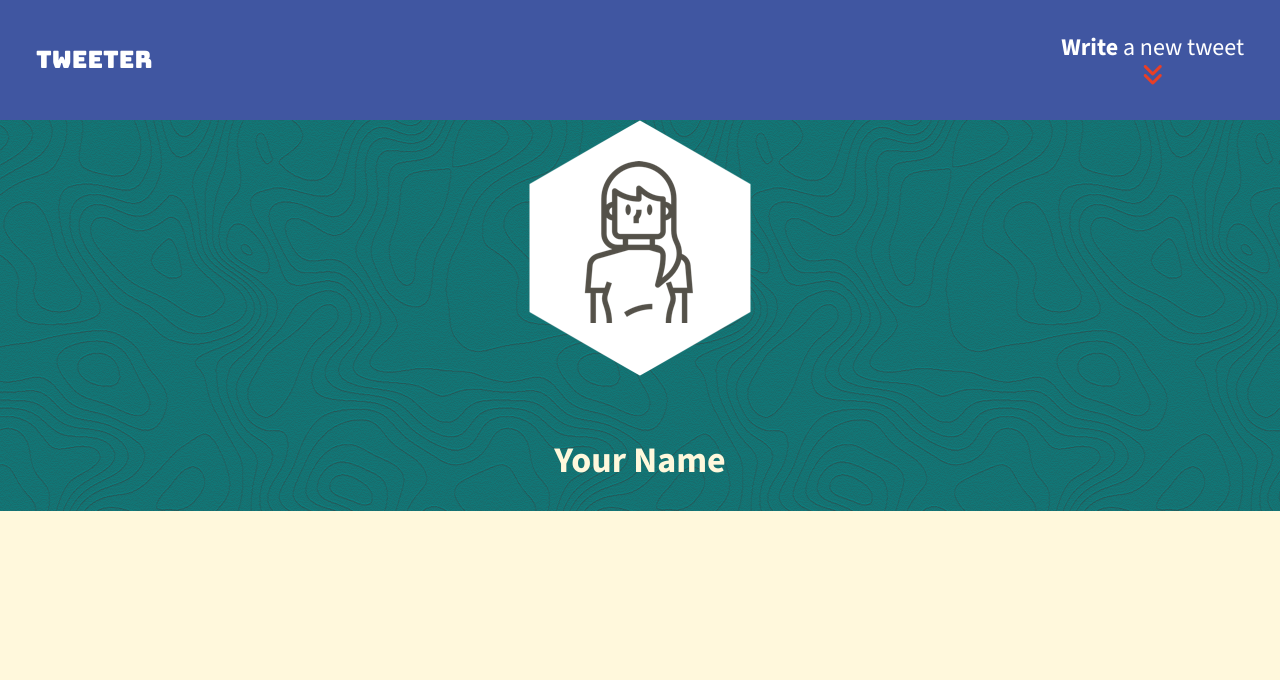
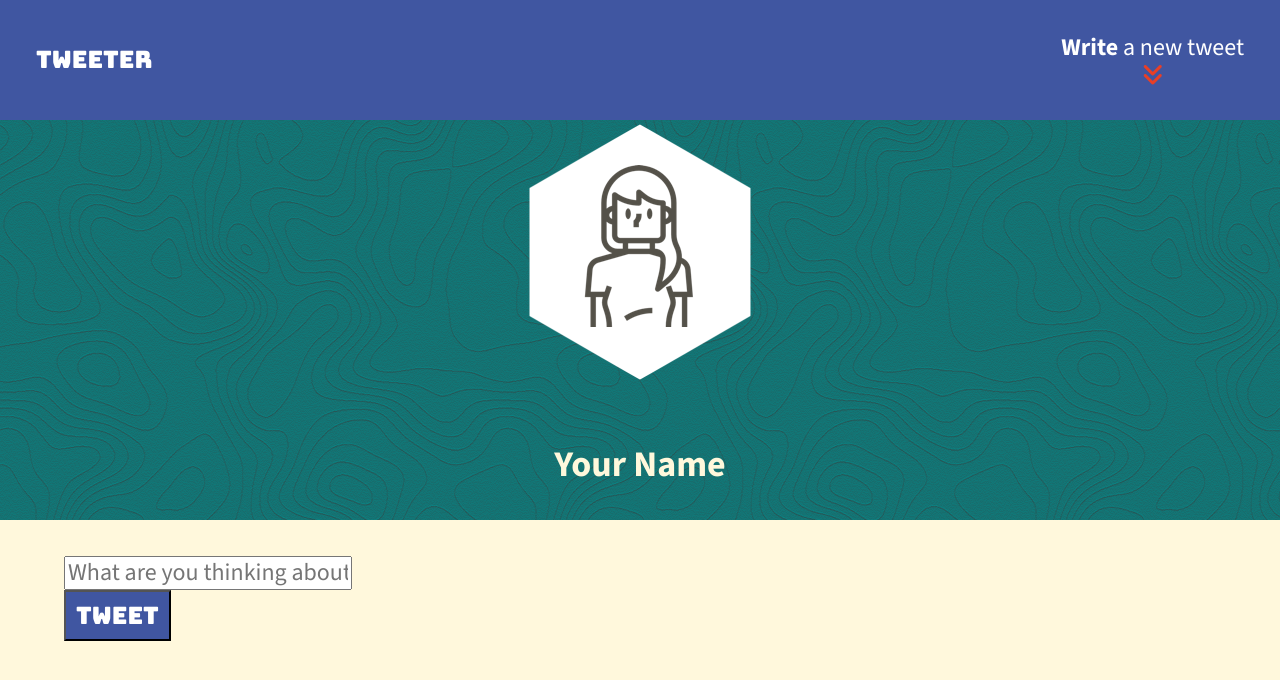
Before and after one commit to Jaidenpearson/Tweeter, a website: page public/index.html in a window 1280 px wide. Drawn offline with nearby package versions, Linux system fonts and the light colour scheme.

Commit message:
main container is sized and partially styled

```diff
--- a/public/index.html
+++ b/public/index.html
@@ -52,6 +52,11 @@
       </div>
     </header>
     <!-- Page-specific (main) content here -->
-    <main class="container"></main>
+    <main class="mainContainer">
+      <form class="tweetForm" action="">
+        <input type="text" placeholder="What are you thinking about?">
+        <button class="bungee-regular" type="submit">tweet</button>
+      </form>
+    </main>
   </body>
 </html>
--- a/public/styles/header.css
+++ b/public/styles/header.css
@@ -1,9 +1,11 @@
 header {
   display: flex;
   flex-direction: column;
-  justify-content:space-around;
+  justify-content:center;
   color: cornsilk;
   align-items:center;
+  height: 400px;
+  width: 100%;
   background-color: #008c8c;
   background-image: url('/images/cartographer.png');
 }
--- a/public/styles/layout.css
+++ b/public/styles/layout.css
@@ -3,6 +3,11 @@
  * https://css-tricks.com/international-box-sizing-awareness-day/
  * Do not modify these two selectors, please
  */
+
+ :root {
+  --primary-backgorund: cornsilk;
+  --secondary-background:#4056A1;
+ }
 html {
   box-sizing: border-box;
 }
@@ -16,7 +21,7 @@ html {
 
 body {
   color: #545149;
-  background-color: cornsilk;
+  background-color:var(--primary-backgorund);
   font-size: 24px;
   font-family: 'Source Sans 3', sans-serif;
   padding-top: 120px;
@@ -31,3 +36,22 @@ body {
   font-weight: 400;
   font-style: normal;
 }
+
+.mainContainer {
+  width: 90%;
+  background-color: var(--primary-backgorund);
+  padding:1.5em 5%;
+}
+
+.tweetForm {
+  display: flex;
+  flex-direction: column;
+  justify-content:center;
+  align-items: flex-start;
+}
+
+button {
+  padding: 10px;
+  color: #fff;
+  background-color: var(--secondary-background);
+}
```
